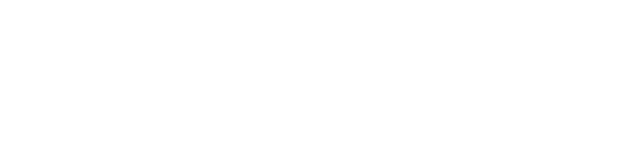
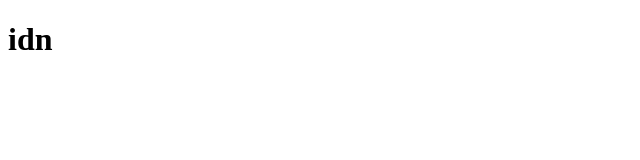
Before and after one commit to RAFYDHANU/Todo-List, a plain HTML site: page index.html in a window 1280 px wide. Shown: the full height of the page, 0-640 px from the left. Drawn offline with Linux system fonts and the light colour scheme.

Commit message:
addfirst

```diff
--- a/index.html
+++ b/index.html
@@ -6,6 +6,6 @@
     <title>Todo-List</title>
 </head>
 <body>
-
+    <h1>idn</h1>
 </body>
 </html>
```
